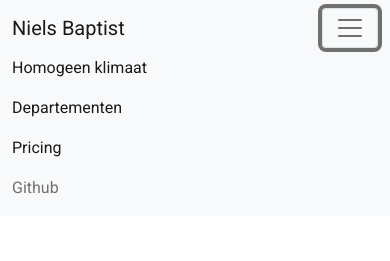
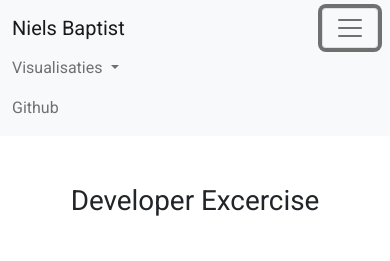
Before and after one commit to niels-baptist/developer_excercise, a plain HTML site: page index.html in a window 390 px wide. Both pictures are taken after a click on the button "Toggle navigation". Shown: the top 261 px of the page. Drawn offline with nearby package versions, Linux system fonts and the light colour scheme; no server answers.

Commit message:
layout changes

```diff
--- a/index.html
+++ b/index.html
@@ -12,7 +12,7 @@
 </head>
 <body>
 	<span id="id="top""></span>
-	<nav class="navbar navbar-expand-lg navbar-light bg-light" id="top">
+	<!-- <nav class="navbar navbar-expand-lg navbar-light bg-light" id="top">
 		<div class="container-fluid">
 		  <a class="navbar-brand" href="#top">Niels Baptist<img src="" alt=""></a>
 		  <button class="navbar-toggler" type="button" data-bs-toggle="collapse" data-bs-target="#navbarNavAltMarkup" aria-controls="navbarNavAltMarkup" aria-expanded="false" aria-label="Toggle navigation">
@@ -25,6 +25,33 @@
 			  <a class="nav-link active" href="#">Pricing</a>
 			  <a class="nav-link" href="https://github.com/niels-baptist/developer_excercise" target="blank">Github</a>
 			</div>
+		  </div>
+		</div>
+	  </nav> -->
+
+
+	  <nav class="navbar sticky-top navbar-light bg-light navbar-expand-lg">
+		<div class="container-fluid">
+		  <a class="navbar-brand" href="#">Niels Baptist</a>
+		  <button class="navbar-toggler" type="button" data-bs-toggle="collapse" data-bs-target="#navbarNavDropdown" aria-controls="navbarNavDropdown" aria-expanded="false" aria-label="Toggle navigation">
+			<span class="navbar-toggler-icon"></span>
+		  </button>
+		  <div class="collapse navbar-collapse" id="navbarNavDropdown">
+			<ul class="navbar-nav">
+			  <li class="nav-item dropdown">
+				<a class="nav-link dropdown-toggle" href="#" id="navbarDropdownMenuLink" role="button" data-bs-toggle="dropdown" aria-expanded="false">
+				  Visualisaties
+				</a>
+				<ul class="dropdown-menu" aria-labelledby="navbarDropdownMenuLink">
+				  <li><a class="nav-link active"href="#homogeen_klimaat">Klimaat</a></li>
+				  <li><a class="nav-link active" href="#verschillen_tussen_departementen">Departementen</a></li>
+				  <li> <a class="nav-link active" href="#">KOMT NOG</a></li>
+				</ul>
+			  </li>
+			  <li class="nav-item">
+				<a class="nav-link" href="https://github.com/niels-baptist/developer_excercise" target="blank">Github</a>
+			  </li>
+			</ul>
 		  </div>
 		</div>
 	  </nav>
@@ -45,7 +72,7 @@
 
 	<!-- Homogenous climate -->
 	<div class="container-fluid mb-5">
-		<div id="homogeen_klimaat" class="row h-100">
+		<div id="homogeen_klimaat" class="row h-100 pt-4">
 			<div class="col-md-12 col-lg-4 h-100 p-1">
 				<h3 class="text-center p-5 bold">Een homogeen klimaat voorzien</h3>
 				<hr>
@@ -60,11 +87,9 @@
 		</div>
 	</div>
 
-
-
 	<!-- Difference among departments -->
 	<div class="container-fluid mt-5 mb-5">
-		<div id="verschillen_tussen_departementen" class="row h-100">
+		<div id="verschillen_tussen_departementen" class="row h-100 pt-4">
 			<div class="col-md-12 col-lg-8">
 				<iframe src="https://ewdg25ot2lurgg6.eu.qlikcloud.com/single/?appid=3efcebb1-197e-43b6-8baf-f767cc21aedb&obj=KNAZ&opt=ctxmenu" style="border:none;width:100%;height:50%;"></iframe>
 				<iframe src="https://ewdg25ot2lurgg6.eu.qlikcloud.com/single/?appid=3efcebb1-197e-43b6-8baf-f767cc21aedb&obj=tqPCTa&opt=ctxmenu" style="border:none;width:100%;height:50%;"></iframe>
--- a/style.css
+++ b/style.css
@@ -1,5 +1,6 @@
 body{
 	font-family: 'Roboto', sans-serif;
+	scroll-behavior: smooth;
 }
 .flex-container {
 	display: flex;
```
